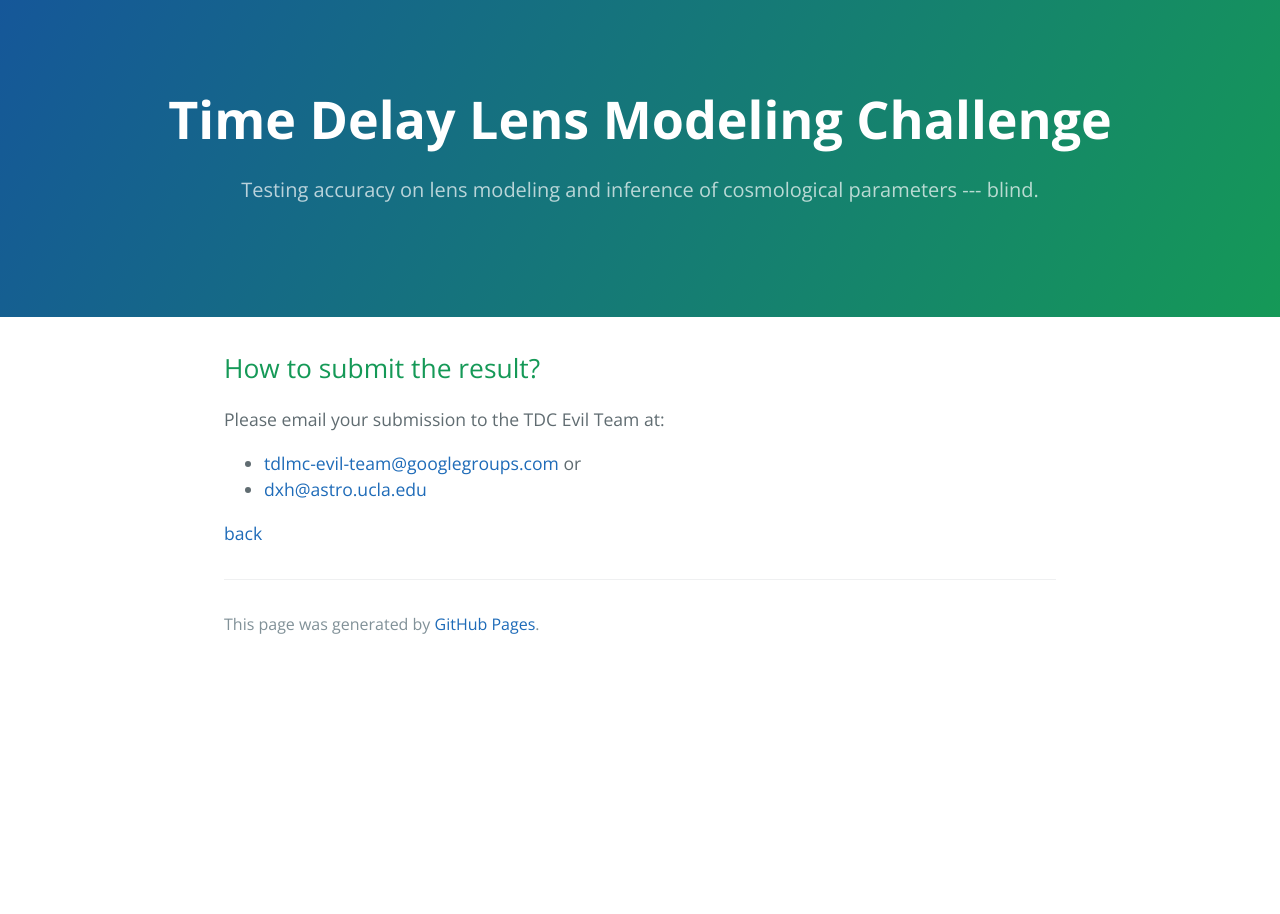
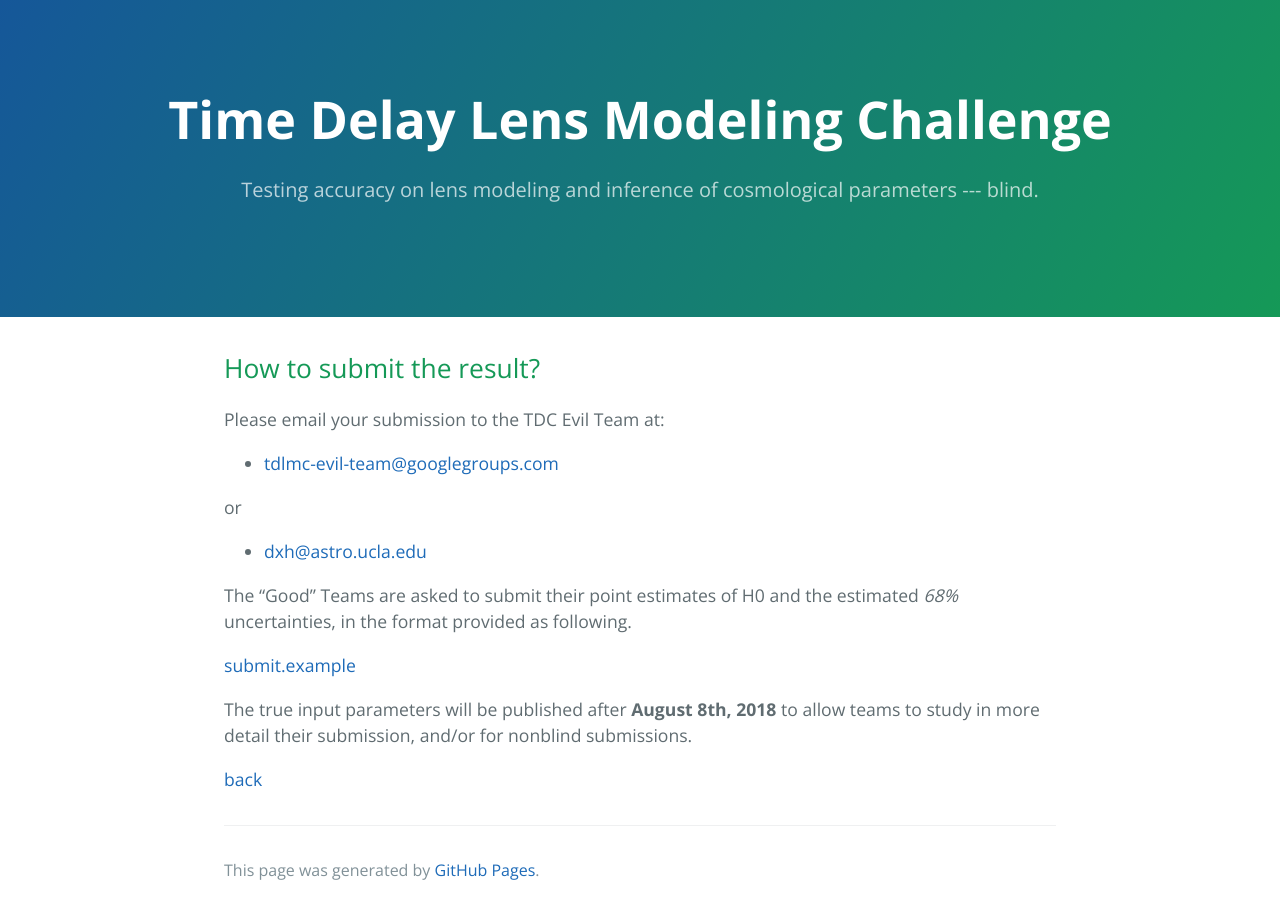
Before and after one commit to TDLMC/TDLMC.github.io, a Jekyll site: the page built from how2submit.md, in a window 1280 px wide. Built offline with Jekyll 4.4.1, drawn with Linux system fonts in a browser that asks for light colours; our own code applies the rules of GitHub Pages for plain Markdown files.

Commit message:
Update how2submit.md

```diff
--- a/how2submit.md
+++ b/how2submit.md
@@ -1,7 +1,14 @@
 ## How to submit the result?
 Please email your submission to the TDC Evil Team at:
 * [tdlmc-evil-team@googlegroups.com](tdlmc-evil-team@googlegroups.com)
+
 or
 * [dxh@astro.ucla.edu](dxh@astro.ucla.edu)
 
+The “Good” Teams are asked to submit their point estimates of H0 and the estimated _68%_ uncertainties, in the format provided as following.
+
+[submit.example](submit.example)
+
+The true input parameters will be published after **August 8th, 2018** to allow teams to study in more detail their submission, and/or for nonblind submissions.
+
 [back](./)
```
